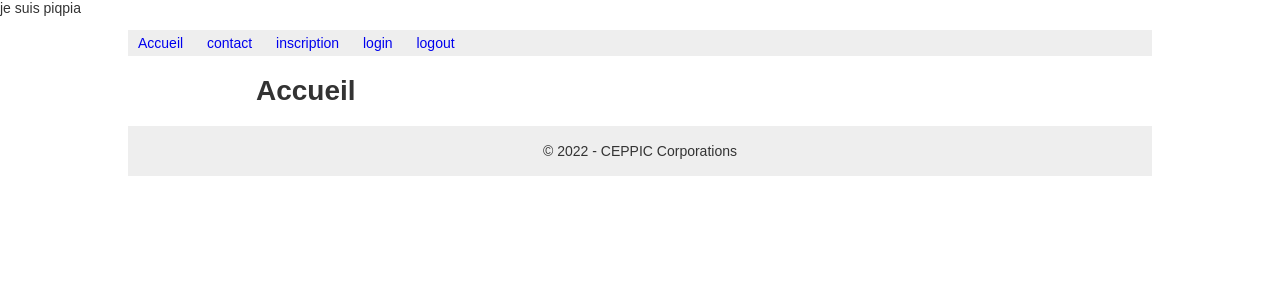
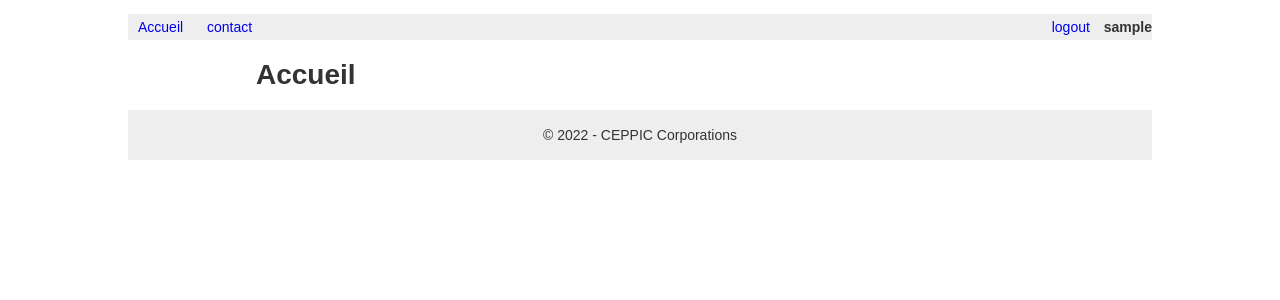
Before and after one commit to sanjoywong/ceppic-php-fil-rouge, a PHP site: page / in a window 1280 px wide. Shown: the top 300 px of the page. Run offline with PHP 8.4, Linux system fonts and the light colour scheme; the visitor is signed in with stand-in values (Sample User, id 1); data that the repository does not hold is empty.

Commit message:
modifier span top nav

```diff
--- a/assets/css/navTop.css
+++ b/assets/css/navTop.css
@@ -16,3 +16,7 @@ header nav ul li a {
     display: block;
     padding: 5px 10px;
 }
+
+.login {
+    float: right;
+}
--- /dev/null
+++ b/includes/membre.inc.php
@@ -0,0 +1,5 @@
+<?php
+   //session_start();
+  // echo $_SESSION['loginUser'];
+  ?>
+  <h3>membre espace</h3>
--- a/includes/nav.php
+++ b/includes/nav.php
@@ -1,26 +1,24 @@
 <?php
-    session_start();
-   echo $_session['loginUser'];
-if (isset($_session['loginUser'])) {
-   ?>
-   <div class="logout">
-   <li><a href=index.php?page=logout">logout</a></li>
-   </div>
-<?php }
-
-else echo 'je suis piqpia';
+ session_start();
 ?>
 
 <header>
     <nav>
         <ul style="list-style-type: none;">
             <li>
-                <a href="index.php?page=accueil" target="_blank" rel="noopener noreferrer" >Accueil</a>
+                <a href="index.php?page=accueil" target="_blank" rel="noopener noreferrer">Accueil</a>
             </li>
             <li><a href="index.php?page=contact">contact</a></li>
-            <li><a href="index.php?page=inscription">inscription</a></li>
-            <li><a href="index.php?page=login">login</a></li>
-            <li><a href=index.php?page=logout">logout</a></li>
+            <?php if (isset($_SESSION['loginUser'])) { ?>
+                <span class="login">
+                    <li><a href="index.php?page=logout">logout</a></li>
+                    <li><strong><?= $_SESSION['loginUser'] ?></strong></li>
+                </span>
+            <?php } else { ?>
+                <li><a href="index.php?page=inscription">inscription</a></li>
+                <li><a href="index.php?page=login">login</a></li>
+
+            <?php } ?>
         </ul>
     </nav>
 </header>
```
Also changed, not shown: includes/login.inc.php (+4 -7 lines), assets/css/style.css (line endings or trailing spaces).
